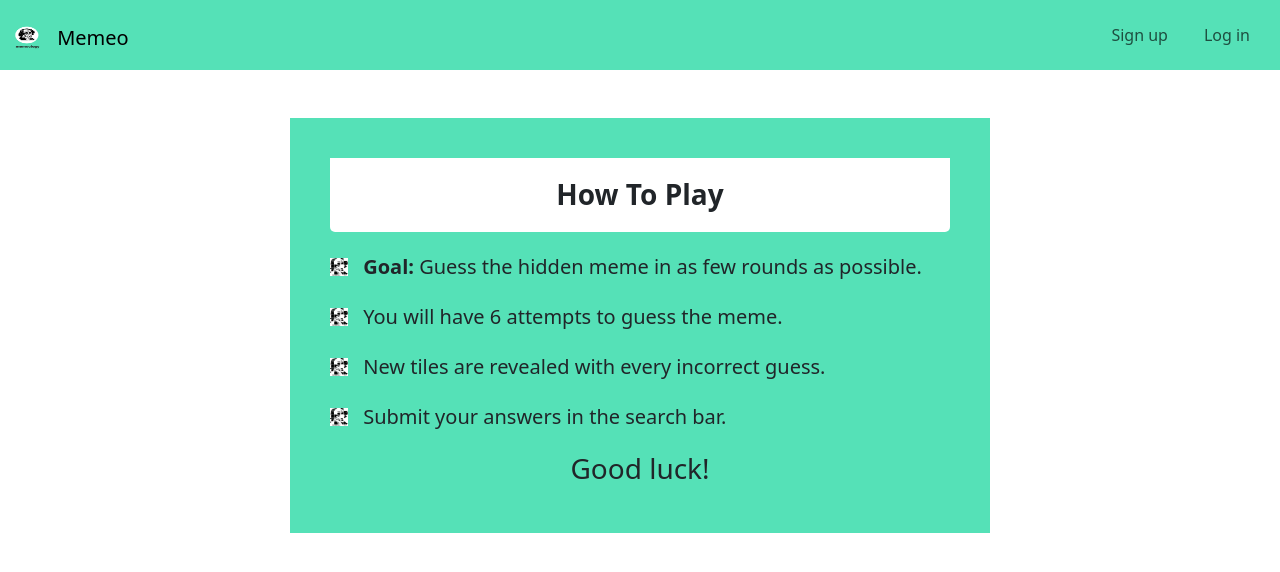
After one commit to reckziegelwilliam96/capstone-1-memeology, a Flask app: page /instructions in a window 1280 px wide. The commit adds this page. Shown: the top 572 px of the page. Run offline with Flask 2, Linux system fonts and the light colour scheme; some libraries are stand-ins or nearby versions.

Commit message:
commit changes: beta version with css

```diff
--- a/app.py
+++ b/app.py
@@ -149,7 +149,10 @@ def display_home():
 
     return render_template("home.html", src=src)
 
+@app.route('/instructions')
+def display_instructions():
 
+    return render_template("instructions.html")
 
 ##*************************************************************************************************##
 ##EXTERNAL API##
@@ -187,6 +190,8 @@ def save_memes_to_db():
             new_word = ImageWords(word=word, image_id=new_image.id)
             db.session.add(new_word)
             db.session.commit()
+
+
 
     game_image = GuessedImages(
                 image_id=new_image.id,
--- a/static/stylesheet/style.css
+++ b/static/stylesheet/style.css
@@ -1,4 +1,43 @@
-.container {
+/* ====================== Buttons */
+
+.btn-primary {
+    background-color: rgb(85, 225, 183);
+    border-color: rgb(85, 225, 183);
+}
+
+.btn-primary:hover {
+    background-color: rgb(68, 180, 146);
+    border-color: rgb(68, 180, 146);
+}
+
+.start-btn {
+    background-color: rgb(85, 225, 183);
+    border-color: rgb(85, 225, 183);
+    font-size: 1.5rem;
+    padding: 10px 50px;
+    display: block;
+    margin: 0 auto;
+  }
+
+button {
+    height: 40px;
+    padding: 0 20px;
+    border-radius: 5px;
+    border: none;
+    outline: none;
+    font-size: 1.2rem;
+    background-color: rgb(85, 225, 183);
+    color: #fff;
+}
+
+button:hover {
+    background-color: rgb(68, 180, 146);
+}
+
+
+/* ====================== Navbar */
+
+/* .container {
     margin: 1rem;
     width: 100%;
     display: block;
@@ -6,33 +45,156 @@
     align-items: center;
     margin-right: auto;
     margin-left: auto;
-    position: absolute;
+} */
+
+.navbar {
+    background-color: rgb(85, 225, 183);
+    height: 70px; /* adjust height as needed */
+  }
+
+.navbar-brand {
+  display: inline-block;
+  margin-top: 5px; /* adjust margin as needed */
 }
 
-nav + .container {
-    margin-bottom: 1rem;
-    position: absolute;
+.navbar-brand img {
+  height: 30px;
+  width: 30px; /* adjust height as needed */
+  margin-right: 10px; /* adjust margin as needed */
+}
+
+.navbar-nav {
+  margin-left: auto;
+}
+
+.navbar-nav li {
+  margin: 0 10px; /* adjust margin as needed */
+}
+
+.navbar-nav li a + a {
+  color: white;
+}
+
+.navbar-nav li a:hover {
+  color: rgba(255, 255, 255, 0.8);
+}
+
+/* Position the Memeo icon in the upper right corner */
+.navbar-header {
+  position: relative;
+}
+
+.navbar-header .memeo-icon {
+  position: absolute;
+  top: 5px; /* adjust top as needed */
+  right: 10px; /* adjust right as needed */
+  height: 25px; /* adjust height as needed */
+  width: auto;
+}
+
+/* ====================== Instructions */
+
+.container-parent {
+    justify-content: center;
+    align-items: center;
+    height: 50vh;
   }
 
+.container-instructions {
+    background-color: rgb(85, 225, 183);
+    display: center;
+    padding: 40px;
+    max-width: 700px;
+    margin: 0 auto;
+  }
+
+.instruction-header {
+    background-color: #fff;
+    padding: 20px;
+    border-radius: 0 0 5px 5px;
+    margin-bottom: 20px;
+    text-align: center;
+}
+
+.instruction-header h3 {
+    font-weight: bold;
+    margin: 0;
+    font-size: 28px;
+}
+
+.instruction-list {
+    list-style-type: none;
+    padding-left: 0;
+}
+
+.instruction-list li {
+    margin-bottom: 20px;
+    font-size: 20px;
+    line-height: 1.5;
+}
+
+.instruction-list li img {
+    display: inline-block;
+    vertical-align: middle;
+    margin-right: 10px;
+    margin-bottom: 3px;
+    width: 18px;
+    height: 18px;
+}
 /* ====================== Form */
 .game-container {
-    width: 100%;
     display: flex;
+    justify-content: center;
+    align-items: center;
+    max-width: 700px;
+    margin: 0 auto;
+    margin-top: 50px;
+    background-color: #fff;
+    padding: 40px;
     flex-direction: column;
   }
 
 .form-container {
     margin-top: 2rem;
-    justify-content: left;
-    align-items: left;
+    justify-content: center;
+    align-items: center;
     position: relative;
 }
 
+.add-keyword {
+    display: flex;
+    justify-content: center;
+    align-items: center;
+    color: darkgray;
+}
+
+.keyword {
+    height: 40px;
+    padding: 0 10px;
+    border-radius: 5px;
+    border: none;
+    outline: none;
+    margin-right: 10px;
+    font-size: 1.2rem;
+}
+
 .results-container {
+    padding: 5%;
     margin-top: 2rem;
-    justify-content: left;
-    align-items: left;
+    margin-bottom: 2rem;
+    justify-content: center;
+    align-items: center;
 }
+
+.restart-container {
+    width: 100%;
+    padding: 10%;
+    display: flex;
+    justify-content: center;
+    align-items: center;
+}
+
+/* ====================== Round Display */
 
 .letter {
     font-size: 50px;
--- a/templates/base.html
+++ b/templates/base.html
@@ -7,38 +7,46 @@
   <meta http-equiv="X-UA-Compatible" content="ie=edge">
   <title>Memeo</title>
 
+
+  <link rel="stylesheet"
+  href="https://unpkg.com/bootstrap/dist/css/bootstrap.css">
+  <link rel="stylesheet"
+  href="https://use.fontawesome.com/releases/v5.3.1/css/all.css">
+  <link rel="stylesheet" href="/static/stylesheet/style.css">
   <script src="https://unpkg.com/jquery"></script>
   <script src="https://unpkg.com/bootstrap"></script>
-
-  <link rel="stylesheet" href="/static/stylesheet/style.css">
 </head>
-<body>
-  <body class="{% block body_class %}{% endblock %}">
-      <nav class="navbar navbar-expand"></nav>
+<nav class="navbar navbar-expand">
   <div class="container-fluid">
-          <ul class="nav navbar-nav navbar-right">
-            <div class="navbar-header">
-              <a href="/" class="navbar-brand">
-                <span>Iconicle</span>
+    <a class="navbar-brand" href="/">
+      <img src="/static/images/memeo-logo.png" class="d-inline-block align-top" alt="Memeo logo">
+      Memeo
     </a>
-            </div>
-              <nav class="navbar navbar-expand-lg navbar-dark bg-dark mb-4">
-                <a class="navbar-brand" href="/"></a>
-                <ul class="navbar-nav">
+    <button class="navbar-toggler" type="button" data-bs-toggle="collapse" data-bs-target="#navbarNav" aria-controls="navbarNav" aria-expanded="false" aria-label="Toggle navigation">
+      <span class="navbar-toggler-icon"></span>
+    </button>
+    <div class="collapse navbar-collapse" id="navbarNav">
+      <ul class="navbar-nav ms-auto">
         {% if not g.user %}
-                  <li><a href="/signup">Sign up</a></li>
-                  <li><a href="/login">Log in</a></li>
+        <li class="nav-item">
+          <a class="nav-link" href="/signup">Sign up</a>
+        </li>
+        <li class="nav-item">
+          <a class="nav-link" href="/login">Log in</a>
+        </li>
         {% else %}
-                  <li><a href="/instructions">Instructions</a></li>
-                  <li><a href="/logout">Log out</a></li>
+        <li class="nav-item">
+          <a class="nav-link" href="/instructions">Instructions</a>
+        </li>
+        <li class="nav-item">
+          <a class="nav-link" href="/logout">Log out</a>
+        </li>
         {% endif %}
       </ul>
-              </nav>
     </div>
-          </ul>
   </div>
 </nav>
-    </body>
+
 
 
 <div class="container">
--- /dev/null
+++ b/templates/instructions.html
@@ -0,0 +1,38 @@
+{% extends 'base.html' %}
+
+{% block title %} Memeo Instructions {% endblock %}
+
+{% block content %}
+<div class="container-parent">
+  <div class="container mt-5 container-instructions">
+    <div class="instruction-header">
+      <h3>How To Play</h3>
+    </div>
+    <ul class="instruction-list">
+      <li>
+        <img src="/static/images/memeo-bullet.png" alt="Memeo logo">
+        <span class="fw-bold">Goal:</span> Guess the hidden meme in as few rounds as possible.
+      </li>
+      <li>
+        <img src="/static/images/memeo-bullet.png" alt="Memeo logo">
+        You will have 6 attempts to guess the meme.
+      </li>
+      <li>
+        <img src="/static/images/memeo-bullet.png" alt="Memeo logo">
+        New tiles are revealed with every incorrect guess.
+      </li>
+      <li>
+        <img src="/static/images/memeo-bullet.png" alt="Memeo logo">
+        Submit your answers in the search bar.
+      </li>
+    </ul>
+    <div class="text-center">
+      <h3>Good luck!</h3>
+    </div>
+  </div>
+</div>
+
+
+
+
+{% endblock %}
```
Also changed, not shown: other parts of static/stylesheet/style.css (+11 -10 lines), static/game.js (+6 -3 lines), templates/home.html (+0 -10 lines), templates/index.html (+7 -4 lines), static/images/memeo-bullet.png (added), static/images/memeo-logo.png (added), 2 other files. Lines whose indentation alone changed are shown as unchanged.
